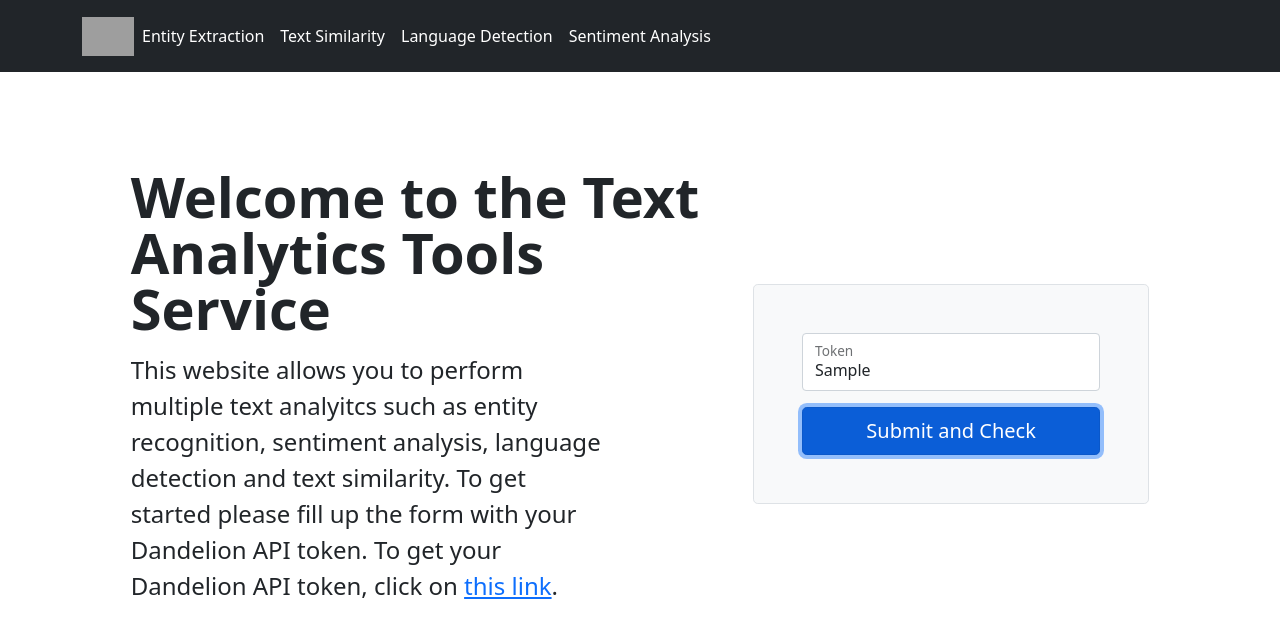
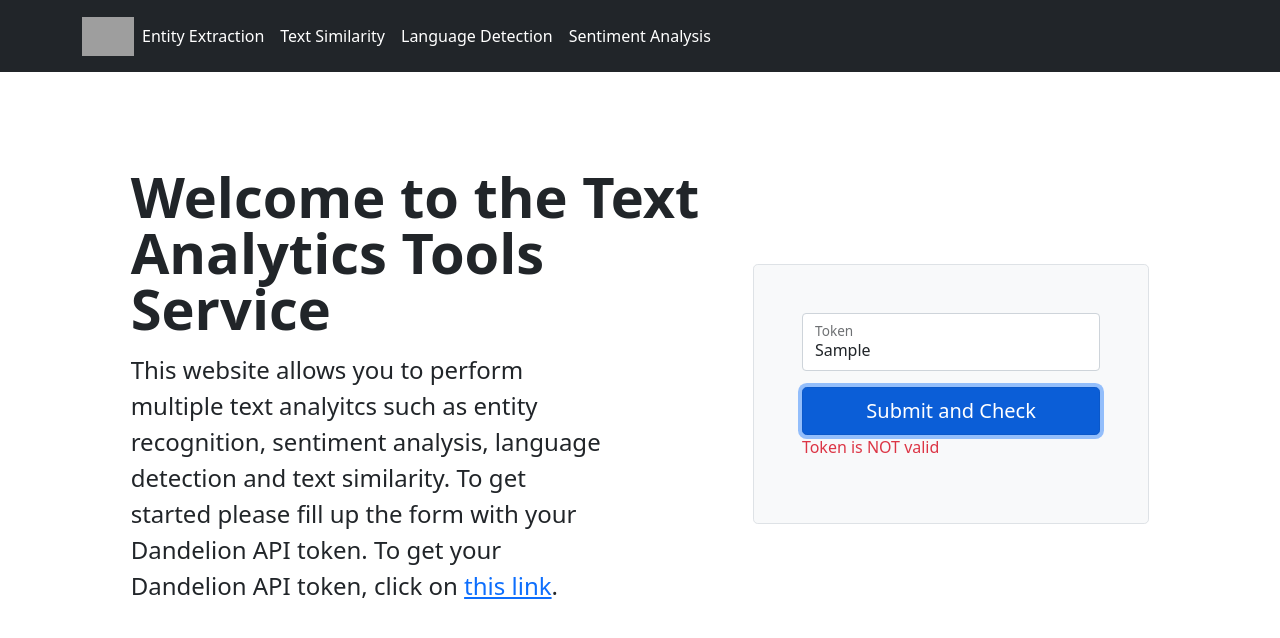
Before and after one commit to Numulix/text-analytics-tool, an Angular app: page / in a window 1280 px wide. Both pictures are taken after typing "Sample" into the empty fields and a click on the button "Submit and Check". Shown: the top 638 px of the page. Built offline with nearby package versions, Linux system fonts and the light colour scheme; no server answers; grey boxes are pictures that could not be loaded.

Commit message:
Set up token on succecssful response

```diff
--- a/src/app/components/home/home.component.html
+++ b/src/app/components/home/home.component.html
@@ -16,13 +16,26 @@
     </div>
 
     <div class="col-md-10 mx-auto col-lg-5">
-        <form class="p-4 p-md-5 border rounded-3 bg-light" (ngSubmit)="onSubmit()">
-            <div class="form-floating mb-3">
-                <input type="text" class="form-control" name="token" required [(ngModel)]="tokenString">
-                <label>Token</label>
-            </div>
-            <button type="submit" class="w-100 btn btn-lg btn-primary">Submit and Check</button>
-        </form>
+      <form
+        class="p-4 p-md-5 border rounded-3 bg-light"
+        (ngSubmit)="onSubmit()"
+      >
+        <div class="form-floating mb-3">
+          <input
+            type="text"
+            class="form-control"
+            name="token"
+            required
+            [(ngModel)]="tokenString"
+          />
+          <label>Token</label>
+        </div>
+        <button type="submit" class="w-100 btn btn-lg btn-primary">
+          Submit and Check
+        </button>
+        <p *ngIf="valid" class="text-success">Token is valid</p>
+        <p *ngIf="invalid" class="text-danger">Token is NOT valid</p>
+      </form>
     </div>
   </div>
 </div>
--- a/src/app/components/home/home.component.ts
+++ b/src/app/components/home/home.component.ts
@@ -10,6 +10,8 @@ import { DandelionService } from 'src/app/services/dandelion.service';
 export class HomeComponent implements OnInit {
 
   tokenString: string = '';
+  valid: boolean = false;
+  invalid: boolean = false;
 
   constructor(private dandelion: DandelionService) { }
 
@@ -18,10 +20,16 @@ export class HomeComponent implements OnInit {
 
   onSubmit(): void {
     this.dandelion.checkTokenValidity(this.tokenString).subscribe(
-      () => {},
+      () => {
+        this.valid = true;
+        this.invalid = false;
+        this.dandelion.apiToken = this.tokenString;
+      },
       error => {
         if (error instanceof HttpErrorResponse) {
-          console.log(error.status)
+          console.log(error.message)
+          this.valid = false;
+          this.invalid = true;
         }
       }
     )
--- a/src/app/services/dandelion.service.ts
+++ b/src/app/services/dandelion.service.ts
@@ -1,4 +1,4 @@
-import { HttpClient, HttpParams } from '@angular/common/http';
+import { HttpClient, HttpHeaders, HttpParams } from '@angular/common/http';
 import { Injectable } from '@angular/core';
 import { Observable } from 'rxjs';
 import { environment as env } from 'src/environments/environment';
@@ -12,9 +12,19 @@ export class DandelionService {
   constructor(private http: HttpClient) {}
 
   checkTokenValidity(token: string): Observable<any> {
+
+    // return this.http.options(`${env.BASE_URL}/nex/v1/`, {
+    //   headers: {
+    //     'Access-Control-Allow-Origin':'*'
+    //   },
+    //   params: {
+    //     'token': token
+    //   }
+    // });
+
     return this.http.get<any>(`${env.BASE_URL}/nex/v1/`, {
       params: new HttpParams()
-        .set('token', this.apiToken)
+        .set('token', token)
         .set('text', 'Test object'),
     });
   }
```
